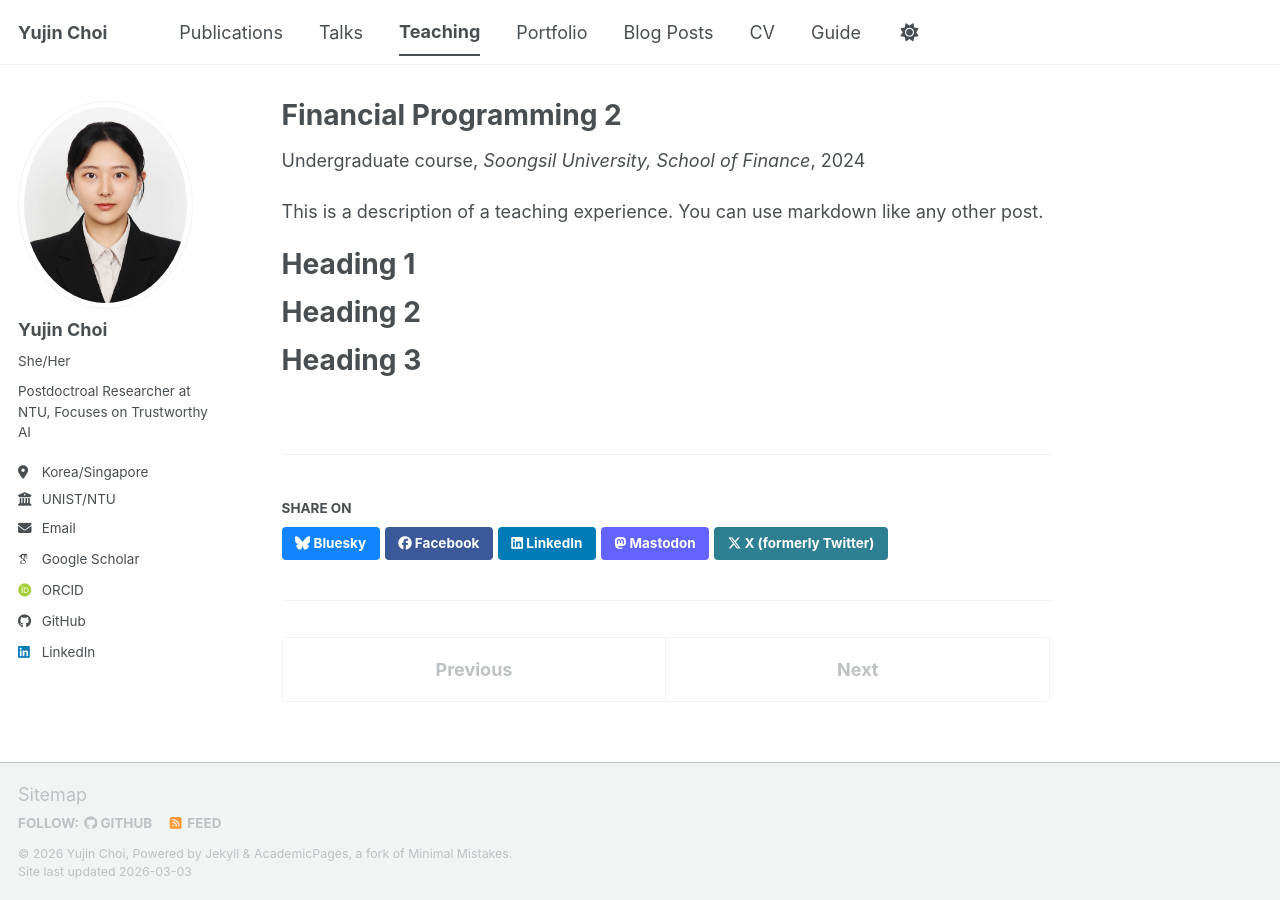
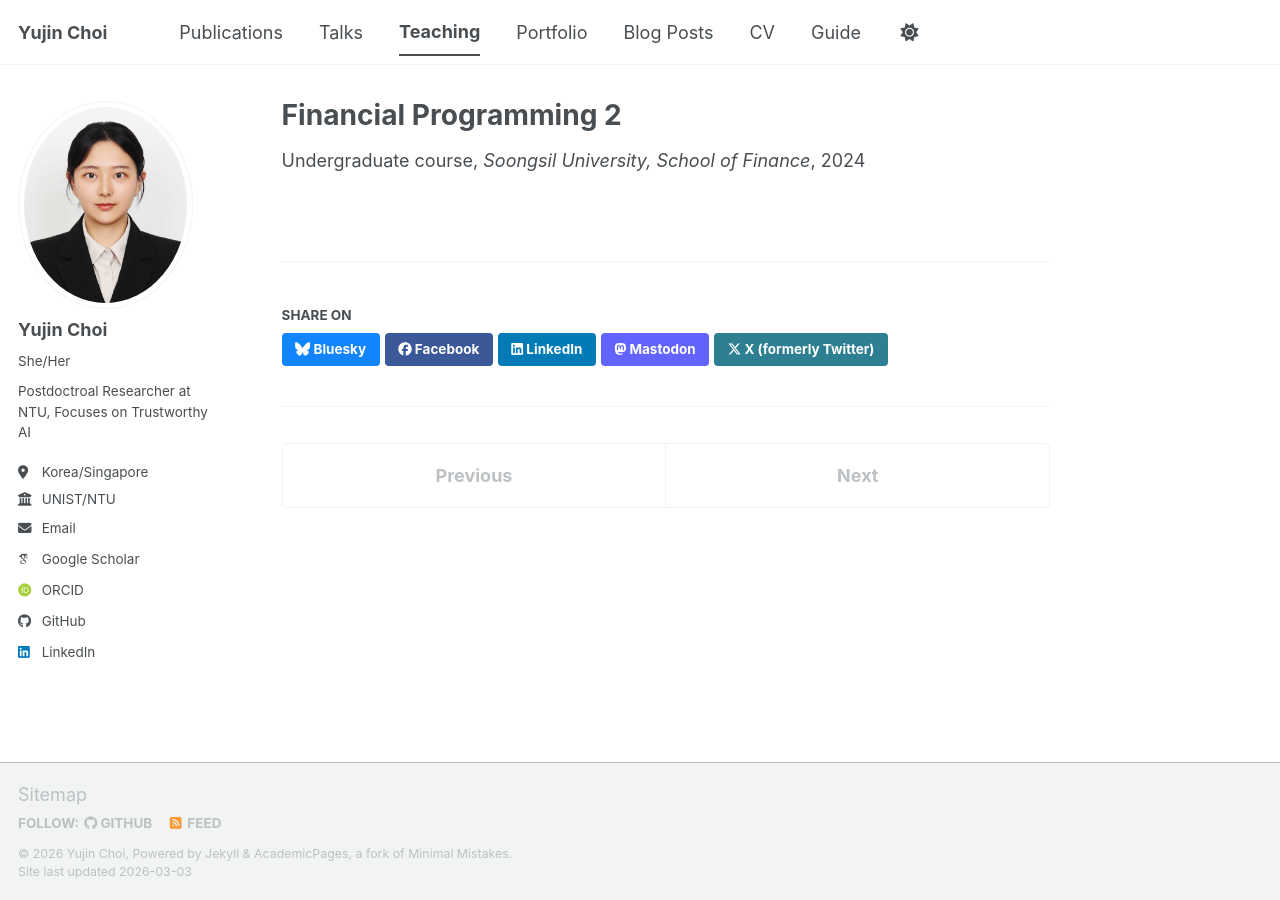
Before and after one commit to uzn36/uzn36.github.io, a Jekyll site: the page built from _teaching/2014-spring-teaching-1.md, in a window 1280 px wide. Built offline with Jekyll 4.4.1, drawn with Linux system fonts in a browser that asks for light colours; some web fonts are replaced; a script bundle is joined from its source files by our own code; library files that are not in the unit come from our copies; some of the changed lines change nothing that is shown.

Commit message:
update teaching

```diff
--- a/_teaching/2014-spring-teaching-1.md
+++ b/_teaching/2014-spring-teaching-1.md
@@ -8,7 +8,7 @@ date: 2024-09-01
 location: "Seoul, Korea"
 ---
 
-This is a description of a teaching experience. You can use markdown like any other post.
+<!-- This is a description of a teaching experience. You can use markdown like any other post.
 
 Heading 1
 ======
@@ -17,4 +17,4 @@ Heading 2
 ======
 
 Heading 3
-======
+====== -->
--- a/_teaching/2015-spring-teaching-2.md
+++ b/_teaching/2025-spring-teaching-2.md
@@ -4,5 +4,17 @@ collection: teaching
 type: "Undergraduate course"
 permalink: /teaching/2025-fall-teaching
 venue: "Soongsil University, School of Finance"
-date: 2024-09-01
+date: 2025-03-01
 location: "Seoul, Korea"
+---
+
+<!-- This is a description of a teaching experience. You can use markdown like any other post. -->
+
+<!-- Heading 1
+======
+
+Heading 2
+======
+
+Heading 3
+====== -->
```
